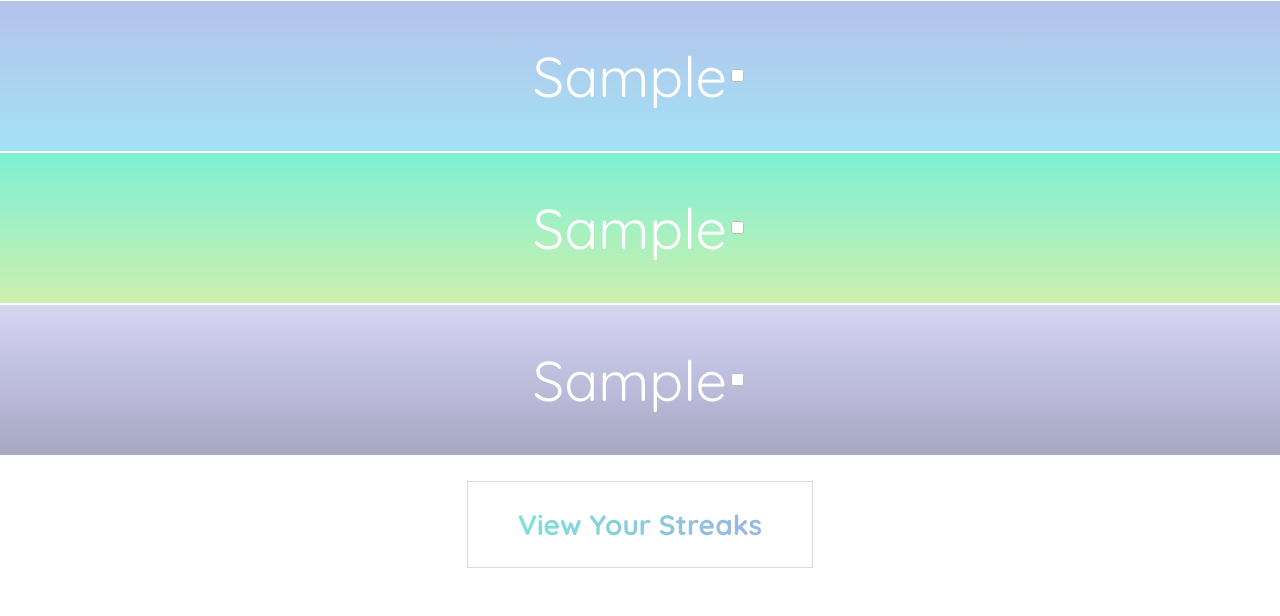
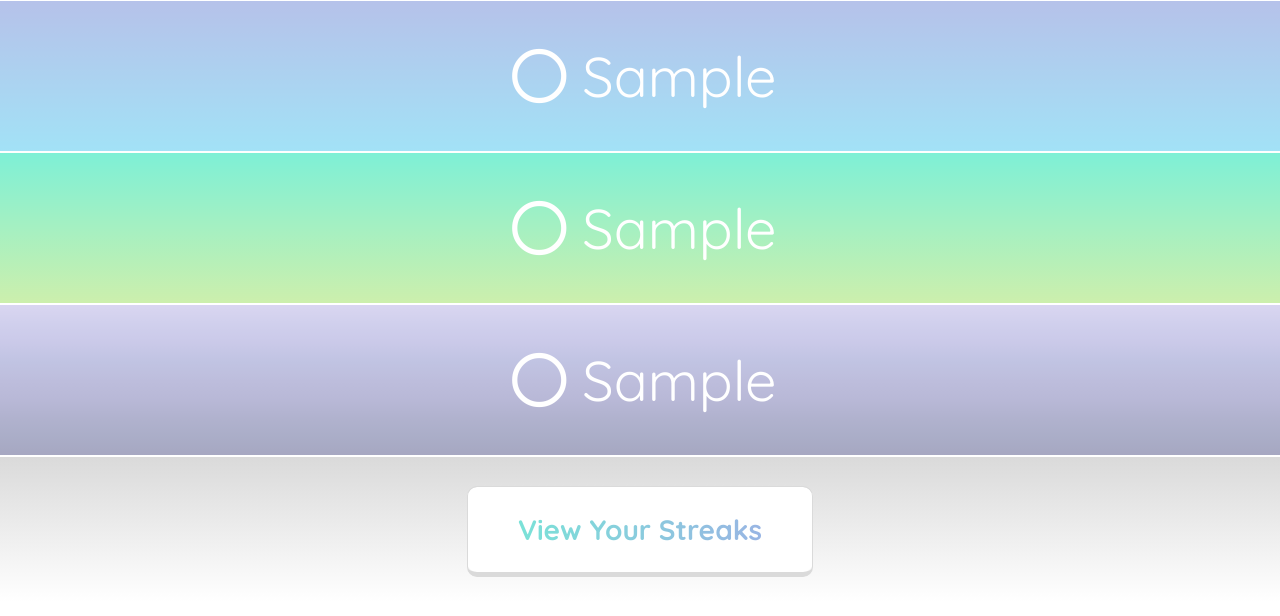
Before and after one commit to brittanyleigh/habits, a Django app: page / in a window 1280 px wide. Shown: the part 88-704 px from the top of the page. Run offline with Django 3.2, Linux system fonts and the light colour scheme; a user stored in the database is signed in; tables that the repository leaves empty hold one stand-in row (values such as "Sample post"); some libraries are stand-ins or nearby versions.

Commit message:
initial styling for home, streaks, profile

```diff
--- a/daily_habits/forms.py
+++ b/daily_habits/forms.py
@@ -6,10 +6,10 @@
 
     class Meta:
         model = Day
-        fields = ('eatHealthyCompleted', 'meditateCompleted', 'exerciseCompleted')
+        fields = ('habitOneCompleted', 'habitTwoCompleted', 'habitThreeCompleted')
 
 class ProfileForm(forms.ModelForm):
 
     class Meta:
         model = UserInfo
-        fields = ('eatHealthy', 'meditate', 'exercise')
+        fields = ('habitOne', 'habitTwo', 'habitThree')
--- a/daily_habits/static/habits.css
+++ b/daily_habits/static/habits.css
@@ -44,6 +44,14 @@
   .habit label {
     font-size: 56px;
     color: white; }
+    .habit label:hover {
+      cursor: pointer; }
+  .habit h3 {
+    font-size: 56px;
+    color: white; }
+
+.home label {
+  margin-left: -12px; }
 
 .incomplete {
   opacity: .5; }
@@ -57,6 +65,12 @@
 .purple {
   background-image: linear-gradient(to top, #505285 0%, #585e92 12%, #65689f 25%, #7474b0 37%, #7e7ebb 50%, #8389c7 62%, #9795d4 75%, #a2a1dc 87%, #b5aee4 100%); }
 
+.gray {
+  background-image: linear-gradient(to top, #ffffff 0%, #dadada 100%); }
+
+form {
+  margin-bottom: 0px; }
+
 .list-item {
   max-width: 768px;
   margin: 0 auto;
@@ -65,16 +79,83 @@
   align-items: center;
   justify-content: center; }
 
-.streaks-btn {
+.default-btn, .secondary-btn {
   min-height: 75px;
-  margin: 30px auto; }
-  .streaks-btn a {
+  margin: 30px auto;
+  border: none;
+  padding: 0px;
+  background: transparent;
+  text-decoration: none; }
+  .default-btn h4, .secondary-btn h4 {
+    padding: 25px 0px;
+    border-radius: 10px;
+    background: white;
+    margin: 0px; }
+    .default-btn h4:hover, .secondary-btn h4:hover {
+      margin-top: 4px;
+      cursor: pointer; }
+  .default-btn span, .secondary-btn span {
+    padding: 25px 50px;
     font-size: 28px;
-    padding: 25px 50px;
-    border: solid 1px;
     text-decoration: none;
     background-image: linear-gradient(to right, #74ebd5 0%, #9face6 100%);
     -webkit-background-clip: text;
-    -webkit-text-fill-color: transparent; }
+    -webkit-text-fill-color: transparent;
+    font-family: "Quicksand", sans-serif;
+    font-weight: 900;
+    border-radius: 10px;
+    border: solid 1px;
+    border-bottom: solid 5px;
+    border-color: #dadada; }
+    .default-btn span:hover, .secondary-btn span:hover {
+      text-decoration: none;
+      border-bottom: solid 1px #dadada; }
+
+.secondary-btn {
+  margin-top: 0px; }
+  .secondary-btn h4 {
+    padding: 10px 0px; }
+  .secondary-btn span {
+    background: #dadada;
+    border-color: #c1c1c1;
+    -webkit-background-clip: unset;
+    -webkit-text-fill-color: unset;
+    color: white;
+    border-radius: 10px;
+    padding: 10px 50px;
+    font-size: 24px; }
+
+.checkbox input[type="checkbox"] {
+  opacity: 0; }
+.checkbox label::before {
+  font-family: "Font Awesome 5 Free";
+  font-weight: 400;
+  content: "\f111";
+  margin-right: 15px; }
+.checkbox .checked::before {
+  font-family: "Font Awesome 5 Free";
+  font-weight: 900;
+  content: "\f058"; }
+
+.streaks h3, .streaks h4, .streaks h5 {
+  font-weight: 500;
+  color: #fff;
+  margin-right: 5px;
+  margin-left: 5px; }
+.streaks h4 {
+  font-size: 32px; }
+.streaks h5 {
+  font-size: 20px; }
+
+.profile label {
+  font-size: 32px;
+  margin: 0px 10px; }
+.profile input[type="text"] {
+  font-family: "Quicksand", sans-serif;
+  font-size: 32px;
+  color: #dadada; }
+.profile button[type="submit"]:hover {
+  margin-top: 34px;
+  cursor: pointer; }
 
 /*# sourceMappingURL=habits.css.map */
--- a/daily_habits/static/habits.js
+++ b/daily_habits/static/habits.js
@@ -1,11 +1,15 @@
 $(document).ready(function() {
+
+	$('#habits-form').submit(function(e){
+	    $.post('/', $(this).serialize(), function(data){ });
+	    e.preventDefault();
+	});
 
 	$('input:checkbox').on('change', function(e){
 	  this.form.submit();
 	});
 
-	$('#habits-form').submit(function(e){
-	    $.post('/', $(this).serialize(), function(data){ });
-	    e.preventDefault();
+	$('.checkbox input:checkbox').on('click', function(){
+		$(this).siblings('label').addClass('checked');
 	});
 });
--- a/daily_habits/static/habits.scss
+++ b/daily_habits/static/habits.scss
@@ -60,6 +60,20 @@
 	label {
 	    font-size: 56px;
 	    color: white;
+
+	    &:hover {
+	    	cursor: pointer;
+	    }
+	}
+	h3 {
+		font-size: 56px;
+	    color: white;
+	}
+}
+
+.home {
+	label {
+		margin-left: -12px; // to account for checkbox element
 	}
 }
 
@@ -79,6 +93,13 @@
 	background-image: linear-gradient(to top, #505285 0%, #585e92 12%, #65689f 25%, #7474b0 37%, #7e7ebb 50%, #8389c7 62%, #9795d4 75%, #a2a1dc 87%, #b5aee4 100%);
 }
 
+.gray {
+    background-image: linear-gradient(to top, #ffffff 0%, #dadada 100%);
+}
+
+form {
+	margin-bottom: 0px;
+}
 .list-item {
     max-width: 768px;
     margin: 0 auto;
@@ -88,17 +109,113 @@
     justify-content: center;
 }
 
-.streaks-btn {
+.default-btn, .secondary-btn {
 	min-height: 75px;
 	margin: 30px auto;
+	border: none;
+    padding: 0px;
+    background: transparent;
+    text-decoration: none;
 
-	a {
+	h4 {
+		padding: 25px 0px;
+	    border-radius: 10px;
+	    background: white;
+	    margin: 0px;
+
+		&:hover {
+		    margin-top: 4px;
+		    cursor: pointer;
+		}
+	}
+
+	span {
+		padding: 25px 50px;
 	    font-size: 28px;
-	    padding: 25px 50px;
-	    border: solid 1px;
 	    text-decoration: none;
 	    background-image: linear-gradient(to right, #74ebd5 0%, #9face6 100%);
 	    	-webkit-background-clip: text;
 			  -webkit-text-fill-color: transparent;
+        font-family: "Quicksand", sans-serif;
+	    font-weight: 900;
+	    border-radius: 10px;
+	    border: solid 1px;
+	    border-bottom: solid 5px;
+	    border-color: $gray;
+
+	    &:hover {
+		    text-decoration: none;
+		    border-bottom: solid 1px $gray;
+		}
 	}
 }
+
+.secondary-btn {
+	margin-top: 0px;
+	h4 {
+		padding: 10px 0px;
+	}
+
+	span {
+		background: $gray;
+		border-color: darken($gray, 10%);
+		-webkit-background-clip: unset;
+			  -webkit-text-fill-color: unset;
+	    color: white;
+	    border-radius: 10px;
+        padding: 10px 50px;
+	    font-size: 24px;
+	}
+}
+
+.checkbox {
+	input[type="checkbox"] {
+	    opacity: 0;
+	}
+	label::before{
+      font-family: "Font Awesome 5 Free";
+	  font-weight: 400;
+	  content: "\f111";
+	  margin-right: 15px;
+	}
+	.checked::before {
+	  font-family: "Font Awesome 5 Free";
+	  font-weight: 900;
+	  content: "\f058";
+	}
+}
+
+.streaks {
+	h3, h4, h5 {
+		font-weight: 500;
+		color: #fff;
+		margin-right: 5px;
+		margin-left: 5px;
+	}
+	h4 {
+		font-size: 32px;
+	}
+	h5 {
+	    font-size: 20px;
+	}
+	h3 {
+	}
+}
+
+.profile {
+	label {
+		font-size: 32px;
+		margin: 0px 10px;
+	}
+
+	input[type="text"] {
+	    font-family: "Quicksand", sans-serif;
+	    font-size: 32px;
+	    color: #dadada;
+	}
+
+	button[type="submit"]:hover {
+		margin-top: 34px;
+		cursor: pointer;
+	}
+}
--- a/daily_habits/templates/daily_habits/habits_list.html
+++ b/daily_habits/templates/daily_habits/habits_list.html
@@ -3,29 +3,31 @@
 {% block content %}
     <div>
 	{% if request.user.is_authenticated %}
-      	<form method="POST" class="post-form flex-content" id="habits-form">
+      	<form method="POST" class="post-form flex-content home" id="habits-form">
       		{% csrf_token %}
-      		<div class="habit blue {% if not habits.eatHealthyCompleted %}incomplete{% endif %}">
-      			<div class="list-item">
-		      		<label for="eatHealthyCompleted">{{ profile.eatHealthy }} </label>
-				    <input id="eat_healthy" type="checkbox" name="eatHealthyCompleted" {% if habits.eatHealthyCompleted %} checked {% endif %}>
+      		<div class="habit blue {% if not habits.habitOneCompleted %}incomplete{% endif %}">
+      			<div class="list-item checkbox">
+      				<input id="habitOneCompleted" type="checkbox" name="habitOneCompleted" {% if habits.habitOneCompleted %} checked {% endif %}>
+		      		<label for="habitOneCompleted" class="{% if habits.habitOneCompleted %}checked{% endif %}">{{ profile.habitOne }} </label>
 				</div>
 			</div>
-			<div class="habit green {% if not habits.meditateCompleted %}incomplete{% endif %}">
-				<div class="list-item">
-					<label for="meditateCompleted">{{ profile.meditate }} </label>
-				    <input id="meditate" type="checkbox" name="meditateCompleted" {% if habits.meditateCompleted %} checked {% endif %}>
+			<div class="habit green {% if not habits.habitTwoCompleted %}incomplete{% endif %}">
+				<div class="list-item checkbox">
+				    <input id="habitTwoCompleted" type="checkbox" name="habitTwoCompleted" {% if habits.habitTwoCompleted %} checked {% endif %}>
+					<label for="habitTwoCompleted" class="{% if habits.habitTwoCompleted %}checked{% endif %}">{{ profile.habitTwo }} </label>
 				</div>
 			</div>
-			<div class="habit purple {% if not habits.exerciseCompleted %}incomplete{% endif %}">
-				<div class="list-item">
-				    <label for="exerciseCompleted">{{ profile.exercise }} </label>
-				    <input id="exercise" type="checkbox" name="exerciseCompleted" {% if habits.exerciseCompleted %} checked {% endif %}>
+			<div class="habit purple {% if not habits.habitThreeCompleted %}incomplete{% endif %}">
+				<div class="list-item checkbox">
+				    <input id="habitThreeCompleted" type="checkbox" name="habitThreeCompleted" {% if habits.habitThreeCompleted %} checked {% endif %}>
+				    <label for="habitThreeCompleted" class="{% if habits.habitThreeCompleted %} checked {% endif %}">{{ profile.habitThree }} </label>
 				</div>
 			</div>
 	    </form>
-	    <div class="streaks-btn list-item">
-		    <h4><a href="{% url 'streaks' %}">View Your Streaks</a></h4>
+	    <div class="habit gray">
+		    <a class="default-btn list-item" href="{% url 'streaks' %}">
+			    <h4><span>View Your Streaks</span></h4>
+			</a>
 		</div>
     {% else %}
 	    <h2>Not logged in</h2>
--- a/daily_habits/views.py
+++ b/daily_habits/views.py
@@ -58,7 +58,7 @@
             return redirect('/')
     else:
         form = ProfileForm()
-    return render(request, 'daily_habits/profile.html', {'form': form})
+    return render(request, 'daily_habits/profile.html', {'form': form, 'profile': profile_settings})
 
 @login_required
 def streaks(request):
@@ -68,25 +68,25 @@
     yesterday_habits = Day.objects.filter(date__date=yesterday, user=request.user).first()
     profile = UserInfo.objects.filter(user=request.user).first()
 
-    eatStreakStart = Day.objects.filter(date__lte=yesterday, eatHealthyCompleted=False, user=request.user).order_by('-date').first()
-    eatStreak = (today - eatStreakStart.date.date()).days
-    if not yesterday_habits.eatHealthyCompleted:
-        eatStreak = 0
-    if today_habits.eatHealthyCompleted:
-        eatStreak += 1
+    habitOneStreakStart = Day.objects.filter(date__lte=yesterday, habitOneCompleted=False, user=request.user).order_by('-date').first()
+    habitOneStreak = (today - habitOneStreakStart.date.date()).days
+    if not yesterday_habits.habitOneCompleted:
+        habitOneStreak = 0
+    if today_habits and today_habits.habitOneCompleted:
+        habitOneStreak += 1
 
-    meditateStreakStart = Day.objects.filter(date__lte=yesterday, meditateCompleted=False, user=request.user).order_by('-date').first()
-    meditateStreak = (today - meditateStreakStart.date.date()).days
-    if not yesterday_habits.meditateCompleted:
-        meditateStreak = 0
-    if today_habits.meditateCompleted:
-        meditateStreak += 1
+    habitTwoStreakStart = Day.objects.filter(date__lte=yesterday, habitTwoCompleted=False, user=request.user).order_by('-date').first()
+    habitTwoStreak = (today - habitTwoStreakStart.date.date()).days
+    if not yesterday_habits.habitTwoCompleted:
+        habitTwoStreak = 0
+    if today_habits and today_habits.habitTwoCompleted:
+        habitTwoStreak += 1
 
-    exerciseStreakStart = Day.objects.filter(date__lte=yesterday, exerciseCompleted=False, user=request.user).order_by('-date').first()
-    exerciseStreak = (today - exerciseStreakStart.date.date()).days
-    if not yesterday_habits.exerciseCompleted:
-        exerciseStreak = 0
-    if today_habits.exerciseCompleted:
-        exerciseStreak += 1
+    habitThreeStreakStart = Day.objects.filter(date__lte=yesterday, habitThreeCompleted=False, user=request.user).order_by('-date').first()
+    habitThreeStreak = (today - habitThreeStreakStart.date.date()).days
+    if not yesterday_habits.habitThreeCompleted:
+        habitThreeStreak = 0
+    if today_habits and today_habits.habitThreeCompleted:
+        habitThreeStreak += 1
 
-    return render(request, 'daily_habits/streaks.html', {'eat': eatStreak, 'meditate': meditateStreak, 'exercise': exerciseStreak})
+    return render(request, 'daily_habits/streaks.html', {'habitOne': habitOneStreak, 'habitTwo': habitTwoStreak, 'habitThree': habitThreeStreak, 'profile': profile})
```
Also changed, not shown: daily_habits/models.py (+6 -6 lines), daily_habits/templates/daily_habits/profile.html (+28 -8 lines), daily_habits/templates/daily_habits/streaks.html (+27 -5 lines), daily_habits/migrations/0011_auto_20180818_1102.py (added), daily_habits/migrations/0012_auto_20180818_1133.py (added), 1 other file.
